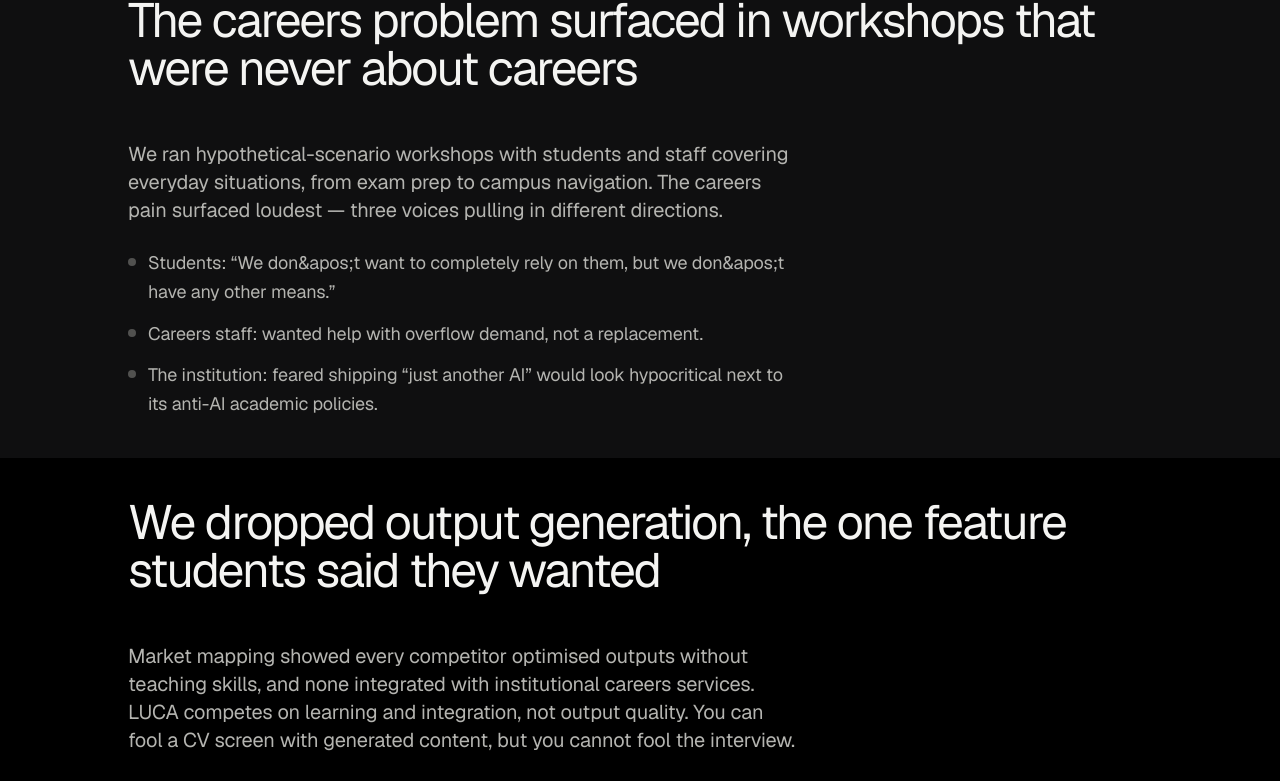
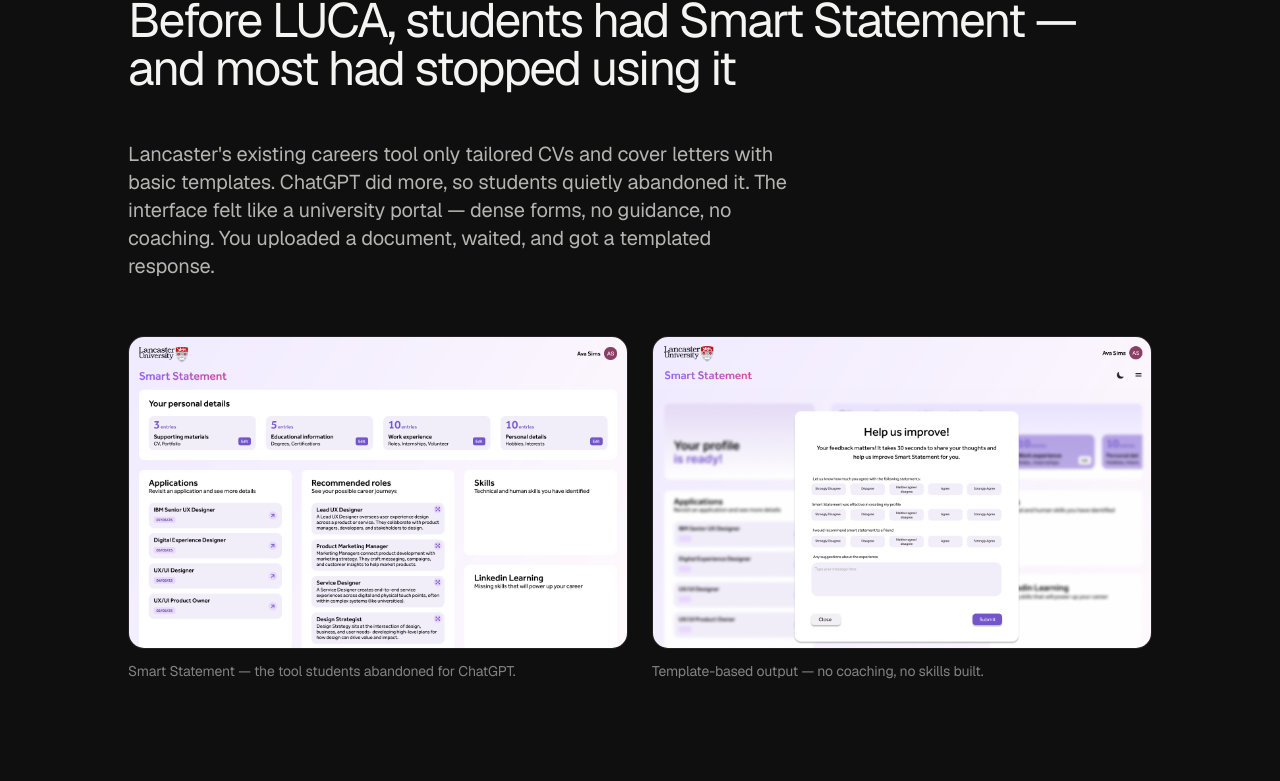
Before and after one commit to nandiniipillai/Portfolio, a Next.js app: page /work/luca in a window 1280 px wide. Shown: the part 1958-2739 px from the top of the page. Built offline with nearby package versions, Linux system fonts and the light colour scheme.

Commit message:
LUCA: add Smart Statement before section with old-version screenshots
New section shows Smart Statement, the tool students abandoned. Two MacBook Pro screenshots from LUCA old version folder. Shows the dense forms and template-based output that drove students to ChatGPT.

```diff
--- a/app/work/luca/page.jsx
+++ b/app/work/luca/page.jsx
@@ -45,7 +45,29 @@
           />
         </Section>
 
-        {/* 2. Three-way tension */}
+        {/* 2. Before LUCA — Smart Statement */}
+        <Section title="Before LUCA, students had Smart Statement — and most had stopped using it" tone="sunken">
+          <Prose>
+            Lancaster&apos;s existing careers tool only tailored CVs and cover letters with
+            basic templates. ChatGPT did more, so students quietly abandoned it. The
+            interface felt like a university portal — dense forms, no guidance, no
+            coaching. You uploaded a document, waited, and got a templated response.
+          </Prose>
+          <div className="grid grid-cols-1 md:grid-cols-2 gap-6 mt-6">
+            <SlideFigure
+              src="/assets/luca/smart-statement-1.png"
+              alt="Smart Statement — the old Lancaster careers tool"
+              caption="Smart Statement — the tool students abandoned for ChatGPT."
+            />
+            <SlideFigure
+              src="/assets/luca/smart-statement-2.png"
+              alt="Smart Statement output generation screen"
+              caption="Template-based output — no coaching, no skills built."
+            />
+          </div>
+        </Section>
+
+        {/* 3. Three-way tension */}
         <Section title="The careers problem surfaced in workshops that were never about careers" tone="sunken">
           <Prose>
             We ran hypothetical-scenario workshops with students and staff covering
```
Also changed, not shown: public/assets/luca/smart-statement-1.png (added), public/assets/luca/smart-statement-2.png (added).
